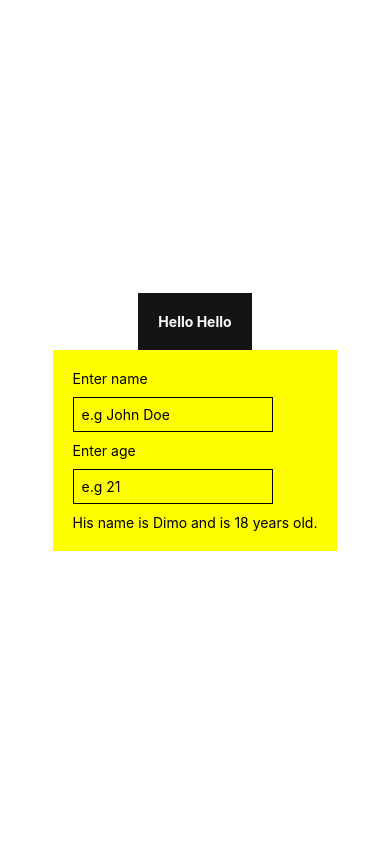
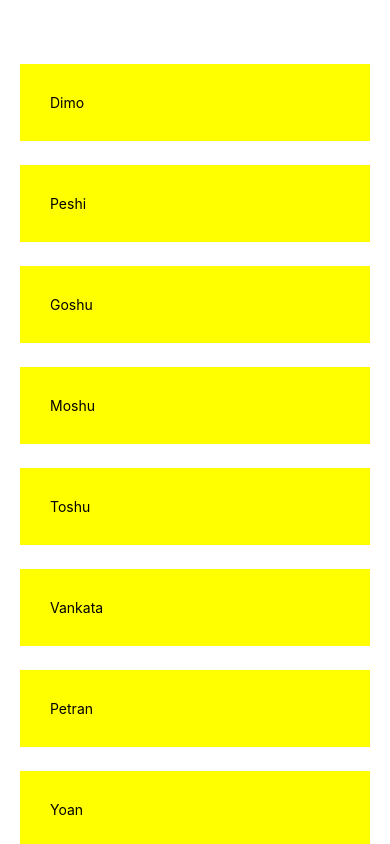
Before and after one commit to DimoDimchev/LearningReactNative, a React Native app: screen / in a window 390 px wide. Built offline with nearby package versions, Linux system fonts and the light colour scheme.

Commit message:
Learned about ScrollView

```diff
--- a/App.js
+++ b/App.js
@@ -1,37 +1,32 @@
 import { StatusBar } from 'expo-status-bar';
 import React, {useState} from 'react';
-import { StyleSheet, Text, TextInput, View } from 'react-native';
+import { ScrollView, StyleSheet, Text, TextInput, View } from 'react-native';
 
 export default function App() {
-  const [name, setName] = useState('Dimo');
-  const [age, setAge] = useState(18);
-
-  const clickHandler = () => {
-    setPerson({name: 'Mario', age: 600});
-  };
+  const [people, setPeople] = useState([
+    {name: 'Dimo', key: '1'},
+    {name: 'Peshi', key: '2'},
+    {name: 'Goshu', key: '3'},
+    {name: 'Moshu', key: '4'},
+    {name: 'Toshu', key: '5'},
+    {name: 'Vankata', key: '6'},
+    {name: 'Petran', key: '8'},
+    {name: 'Yoan', key: '9'},
+    {name: 'Jeremy', key: '10'},
+    {name: 'Johny', key: '11'},
+  ])
 
   return (
     <View style={styles.container}>
-      <View style={styles.header}>
-        <Text style={styles.boldText}>Hello Hello</Text>
-      </View>
-      <View style={styles.body}>
-        <Text>Enter name</Text>
-        <TextInput
-          style={styles.input}
-          placeholder='e.g John Doe'
-          onChangeText={(value) => setName(value)}
-        />
-
-        <Text>Enter age</Text>
-        <TextInput
-          style={styles.input}
-          keyboardType='numeric'
-          placeholder='e.g 21'
-          onChangeText={(value) => setAge(value)}
-        />
-        <Text>His name is {name} and is {age} years old.</Text>
-      </View>
+      <ScrollView>
+        { people.map((item) => {
+          return (
+            <View style={styles.item} key={item.key}>
+              <Text>{item.name}</Text>
+            </View>
+          )
+        }) }
+      </ScrollView>
       <StatusBar style="auto" />
     </View>
   );
@@ -40,27 +35,15 @@ const styles = StyleSheet.create({
   container: {
     flex: 1,
     backgroundColor: '#fff',
-    alignItems: 'center',
-    justifyContent: 'center',
+    paddingTop: 40,
+    paddingHorizontal: 20,
+    // alignItems: 'center',
+    // justifyContent: 'center',
   },
-  header: {
-    backgroundColor: '#141414',
-    padding: 20,
-  },
-  boldText: {
-    fontWeight: 'bold',
-    color: '#ffffff'
-  },
-  body: {
+  item: {
+    marginTop: 24,
+    padding:30,
     backgroundColor: 'yellow',
-    padding: 20,
-  },
-  input: {
-    borderWidth: 1,
-    borderColor: '#000000',
-    marginTop: 10,
-    marginBottom: 10,
-    padding: 8,
-    width: 200,
+    fontSize: 24,
   }
 });
```
